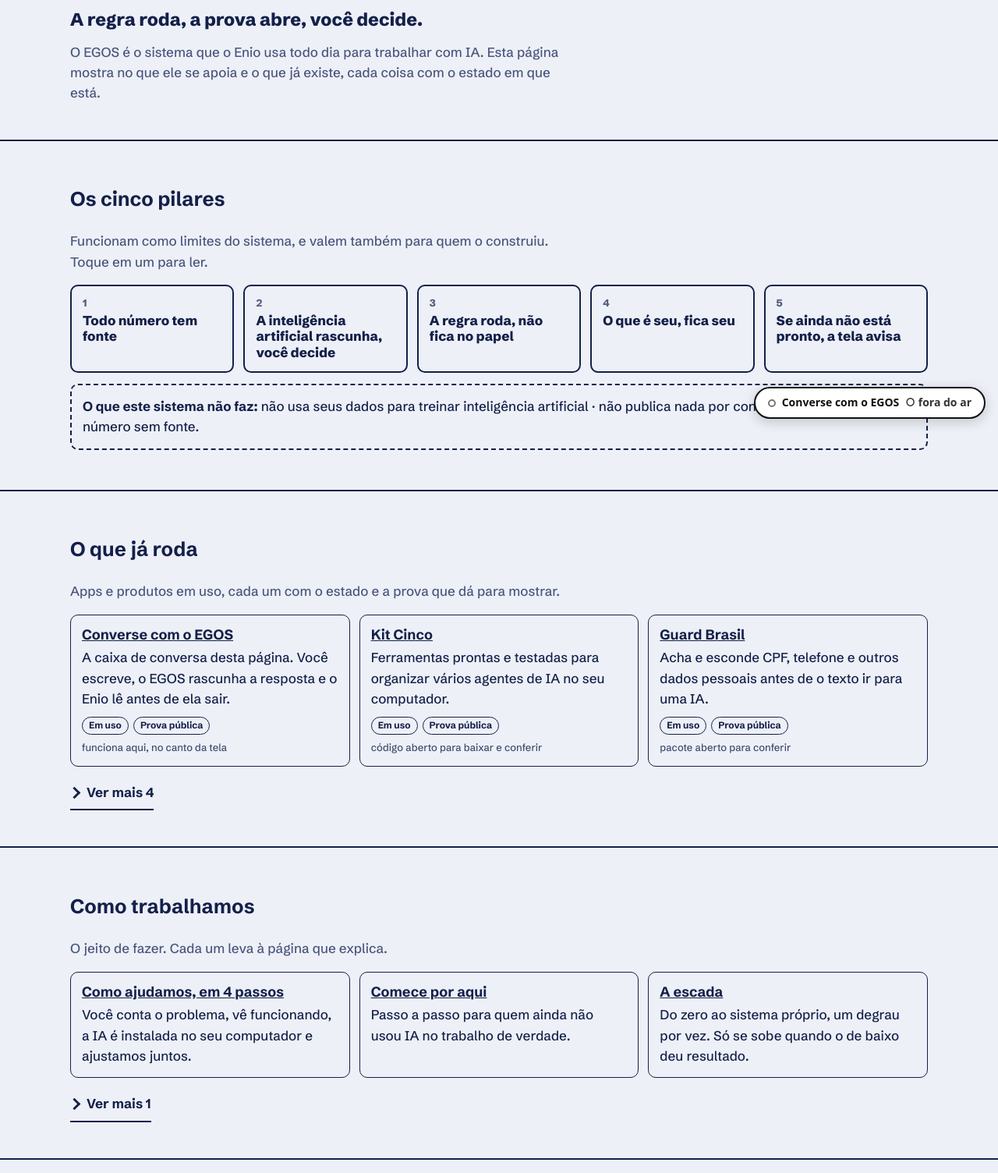
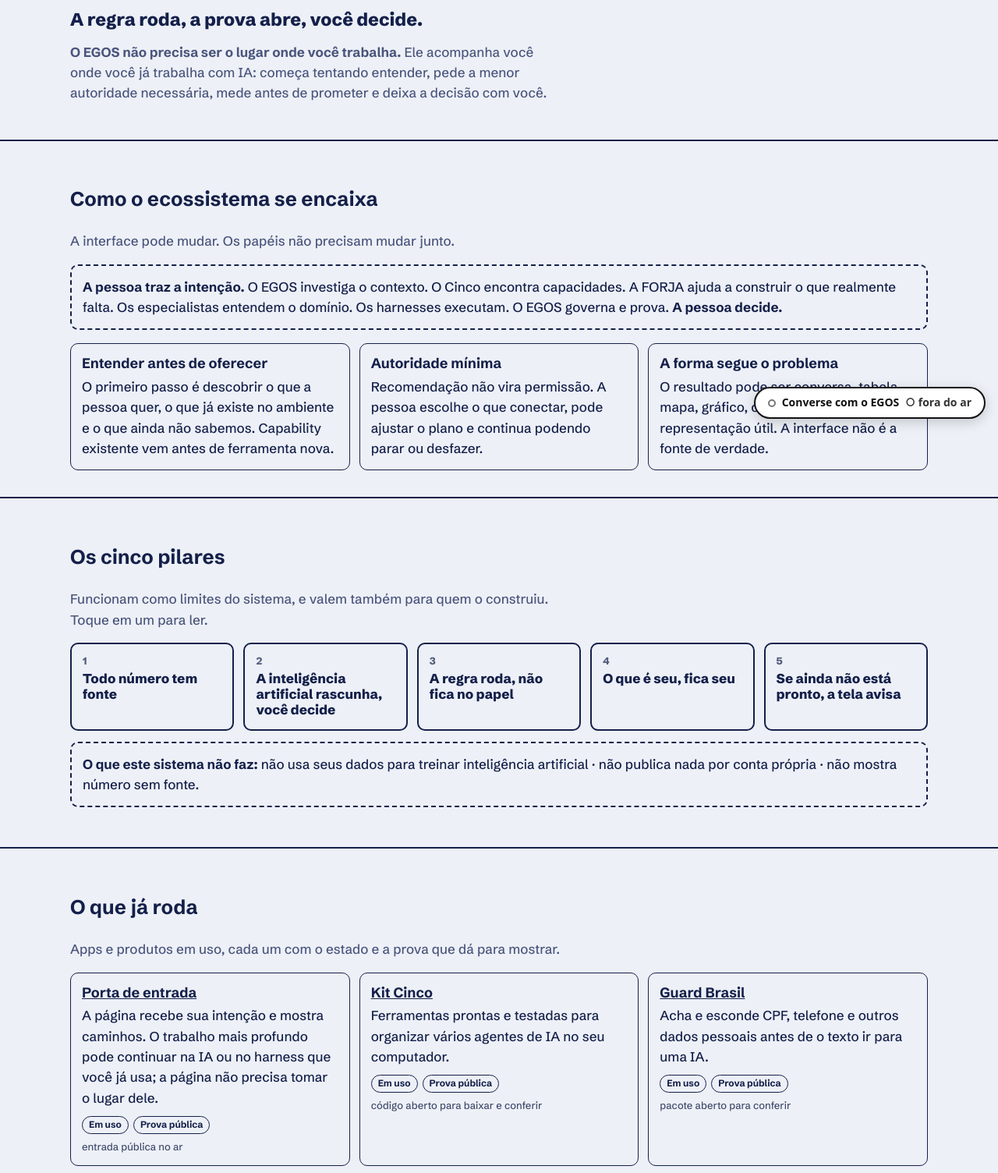
Before and after one commit to enioxt/cinco, a plain HTML site: page egos/index.html in a window 1280 px wide. Shown: the part 247-1751 px from the top of the page at 78% size. Drawn offline with Linux system fonts and the light colour scheme; no server answers.

Commit message:
docs(egos): alinha a página pública à mensagem central

```diff
--- a/egos/index.html
+++ b/egos/index.html
@@ -6,10 +6,10 @@
 <meta name="referrer" content="no-referrer">
 <title>O que é o EGOS — cinco.ia.br</title>
 <link rel="icon" type="image/svg+xml" href="/favicon.svg">
-<meta name="description" content="Os cinco pilares do EGOS, o que já roda, como trabalhamos, protótipos e ideias em estudo.">
+<meta name="description" content="Como o EGOS acompanha a pessoa onde ela já trabalha com IA, os cinco pilares, capacidades e limites.">
 <link rel="canonical" href="https://cinco.ia.br/egos/">
 <meta property="og:title" content="O que é o EGOS — cinco.ia.br">
-<meta property="og:description" content="Os cinco pilares do EGOS, o que já roda, como trabalhamos, protótipos e ideias em estudo.">
+<meta property="og:description" content="O EGOS investiga o contexto, governa a execução e prova o resultado sem tirar a decisão da pessoa.">
 <meta property="og:url" content="https://cinco.ia.br/egos/">
 <meta property="og:type" content="website">
 <meta property="og:locale" content="pt_BR">
@@ -68,8 +68,18 @@
 <div class="wrap topo-egos">
   <h1 class="tit">O que é o EGOS</h1>
   <p class="passos">A regra roda, a prova abre, você decide.</p>
-  <p class="sub">O EGOS é o sistema que o Enio usa todo dia para trabalhar com IA. Esta página mostra no que ele se apoia e o que já existe, cada coisa com o estado em que está.</p>
+  <p class="sub"><b>O EGOS não precisa ser o lugar onde você trabalha.</b> Ele acompanha você onde você já trabalha com IA: começa tentando entender, pede a menor autoridade necessária, mede antes de prometer e deixa a decisão com você.</p>
 </div>
+<section id="encaixe" aria-labelledby="h-encaixe"><div class="wrap">
+  <h2 id="h-encaixe" class="tit">Como o ecossistema se encaixa</h2>
+  <p class="sub">A interface pode mudar. Os papéis não precisam mudar junto.</p>
+  <p class="nao-faz"><b>A pessoa traz a intenção.</b> O EGOS investiga o contexto. O Cinco encontra capacidades. A FORJA ajuda a construir o que realmente falta. Os especialistas entendem o domínio. Os harnesses executam. O EGOS governa e prova. <b>A pessoa decide.</b></p>
+  <div class="grade">
+    <article class="card"><h3>Entender antes de oferecer</h3><p>O primeiro passo é descobrir o que a pessoa quer, o que já existe no ambiente e o que ainda não sabemos. Capability existente vem antes de ferramenta nova.</p></article>
+    <article class="card"><h3>Autoridade mínima</h3><p>Recomendação não vira permissão. A pessoa escolhe o que conectar, pode ajustar o plano e continua podendo parar ou desfazer.</p></article>
+    <article class="card"><h3>A forma segue o problema</h3><p>O resultado pode ser conversa, tabela, mapa, gráfico, checklist, HTML ou outra representação útil. A interface não é a fonte de verdade.</p></article>
+  </div>
+</div></section>
 <section id="pilares" aria-labelledby="h-pilares"><div class="wrap">
   <h2 id="h-pilares" class="tit">Os cinco pilares</h2>
   <p class="sub">Funcionam como limites do sistema, e valem também para quem o construiu. Toque em um para ler.</p>
@@ -85,7 +95,7 @@
 <section id="roda" aria-labelledby="h-roda"><div class="wrap">
   <h2 id="h-roda" class="tit">O que já roda</h2>
   <p class="sub">Apps e produtos em uso, cada um com o estado e a prova que dá para mostrar.</p>
-  <div class="grade"><article class="card"><h3><a href="/#conversa">Converse com o EGOS</a></h3><p>A caixa de conversa desta página. Você escreve, o EGOS rascunha a resposta e o Enio lê antes de ela sair.</p><p class="etis"><span class="eg-eti eg-e-em-uso">Em uso</span><span class="eg-eti eg-p-publica">Prova pública</span></p><p class="pt">funciona aqui, no canto da tela</p></article>
+  <div class="grade"><article class="card"><h3><a href="/">Porta de entrada</a></h3><p>A página recebe sua intenção e mostra caminhos. O trabalho mais profundo pode continuar na IA ou no harness que você já usa; a página não precisa tomar o lugar dele.</p><p class="etis"><span class="eg-eti eg-e-em-uso">Em uso</span><span class="eg-eti eg-p-publica">Prova pública</span></p><p class="pt">entrada pública no ar</p></article>
 <article class="card"><h3><a href="/kit/">Kit Cinco</a></h3><p>Ferramentas prontas e testadas para organizar vários agentes de IA no seu computador.</p><p class="etis"><span class="eg-eti eg-e-em-uso">Em uso</span><span class="eg-eti eg-p-publica">Prova pública</span></p><p class="pt">código aberto para baixar e conferir</p></article>
 <article class="card"><h3><a href="/capacidades/dado-pessoal-antes-da-ia/">Guard Brasil</a></h3><p>Acha e esconde CPF, telefone e outros dados pessoais antes de o texto ir para uma IA.</p><p class="etis"><span class="eg-eti eg-e-em-uso">Em uso</span><span class="eg-eti eg-p-publica">Prova pública</span></p><p class="pt">pacote aberto para conferir</p></article></div>
   <details class="mais"><summary>Ver mais 4</summary><div class="grade"><article class="card"><h3><a href="/capacidades/atender-clientes-whatsapp/">Atendimento no WhatsApp</a></h3><p>Um atendente que lembra da conversa, segue as regras do negócio e chama uma pessoa na hora certa.</p><p class="etis"><span class="eg-eti eg-e-em-uso">Em uso</span><span class="eg-eti eg-p-sigilo">Verificada sob sigilo</span></p><p class="pt">caso fechado; nomes ficam fora</p></article>
@@ -96,7 +106,7 @@
 <section id="metodo" aria-labelledby="h-metodo"><div class="wrap">
   <h2 id="h-metodo" class="tit">Como trabalhamos</h2>
   <p class="sub">O jeito de fazer. Cada um leva à página que explica.</p>
-  <div class="grade"><article class="card"><h3><a href="/como-ajudamos/">Como ajudamos, em 4 passos</a></h3><p>Você conta o problema, vê funcionando, a IA é instalada no seu computador e ajustamos juntos.</p></article>
+  <div class="grade"><article class="card"><h3><a href="/como-ajudamos/">Como ajudamos, em 4 passos</a></h3><p>Você traz a intenção; investigamos o contexto; propomos o menor passo que dá para conferir; você decide se quer avançar.</p></article>
 <article class="card"><h3><a href="/comeco/">Comece por aqui</a></h3><p>Passo a passo para quem ainda não usou IA no trabalho de verdade.</p></article>
 <article class="card"><h3><a href="/escada/">A escada</a></h3><p>Do zero ao sistema próprio, um degrau por vez. Só se sobe quando o de baixo deu resultado.</p></article></div>
   <details class="mais"><summary>Ver mais 1</summary><div class="grade"><article class="card"><h3><a href="/constituicao/">Regras que você escolhe</a></h3><p>As regras da casa para trabalhar com IA. Cada pessoa decide, uma a uma, o que adota.</p></article></div></details>
@@ -127,8 +137,8 @@
 </div></section>
 <div class="wrap fim">
   <h2 class="tit">Quer aplicar algo disto?</h2>
-  <p class="sub">Escreva na conversa. O Enio lê antes de qualquer resposta.</p>
-  <p><a class="btn" href="/#conversa">Converse com o EGOS</a></p>
+  <p class="sub">Comece pela sua intenção. O próximo passo pode ser aqui, no kit ou na IA que você já usa — depende do que o contexto mostrar.</p>
+  <p><a class="btn" href="/">Dizer o que você precisa</a></p>
 </div>
 </main>
 <footer><div class="wrap">
```
